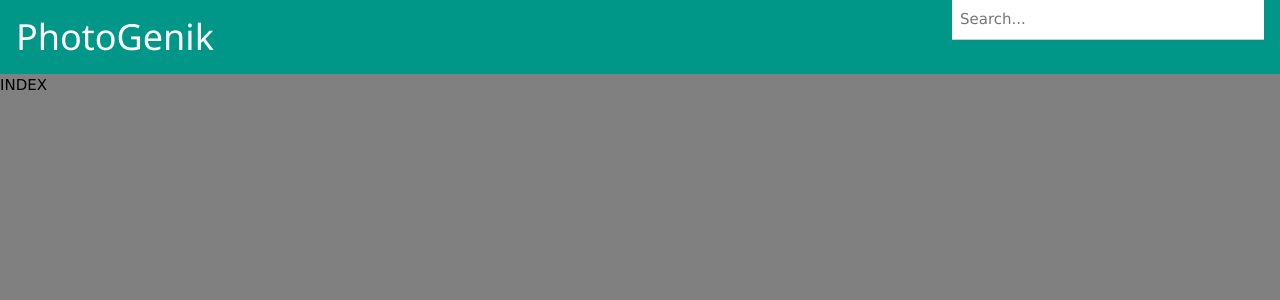
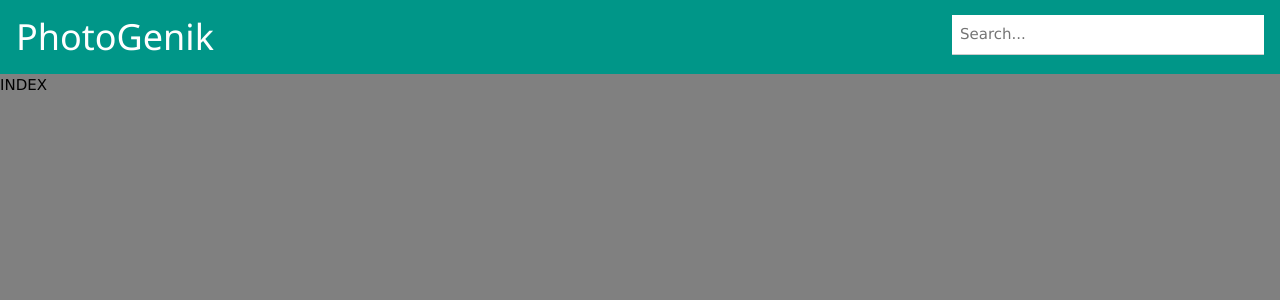
Before and after one commit to RMo-Sloth/wp-practice-gallery, a WordPress theme: template index.php in a window 1280 px wide. Shown: the top 300 px of the page. Run offline with PHP 8.4 and a stand-in for WordPress, Linux system fonts and the light colour scheme; the site name, menu and one post (Sample post) are stand-ins, and other content is empty.

Commit message:
center search

```diff
--- a/style.css
+++ b/style.css
@@ -9,3 +9,7 @@
 body {
   background: grey;
 }
+
+header input {
+  margin-top: 15px;
+}
```
